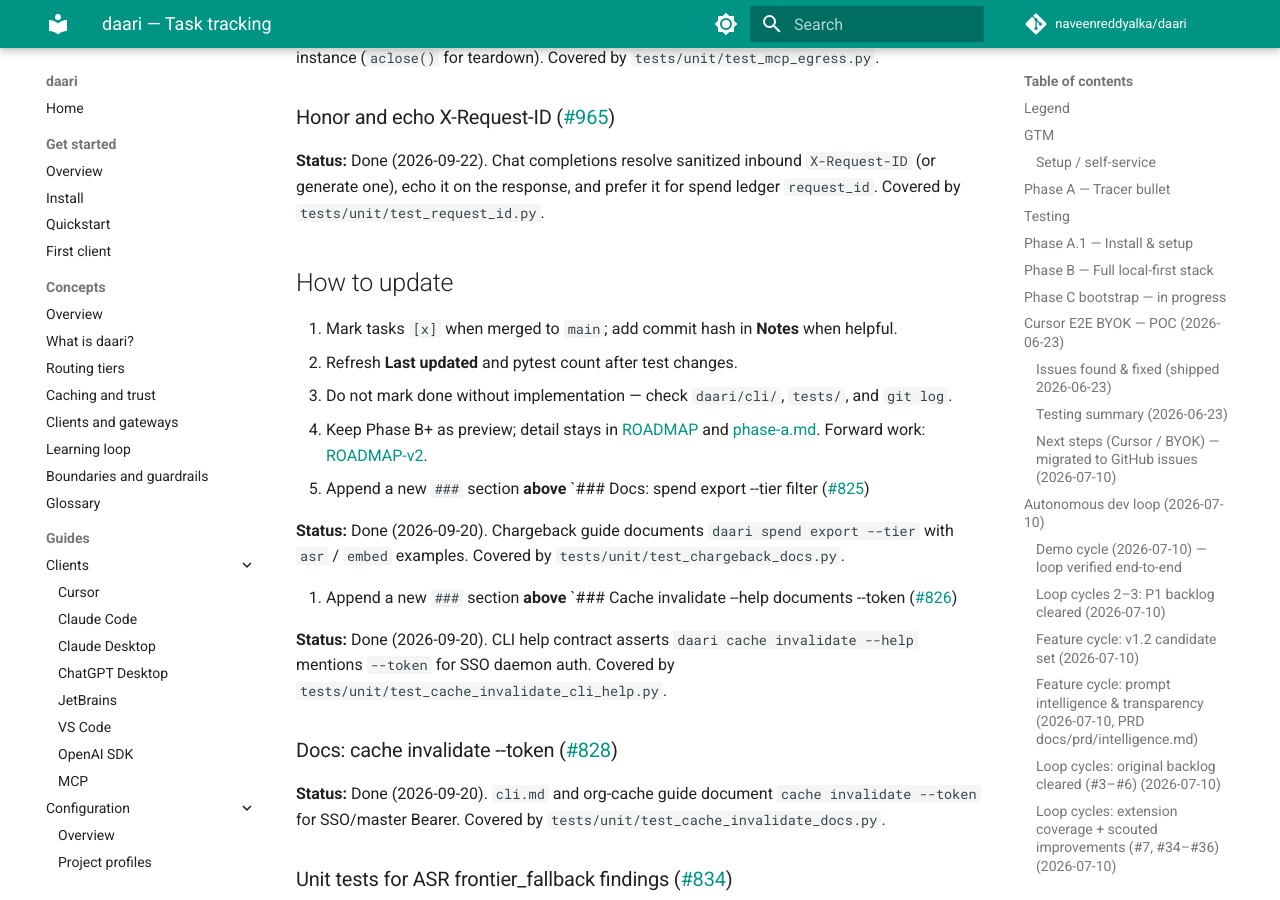
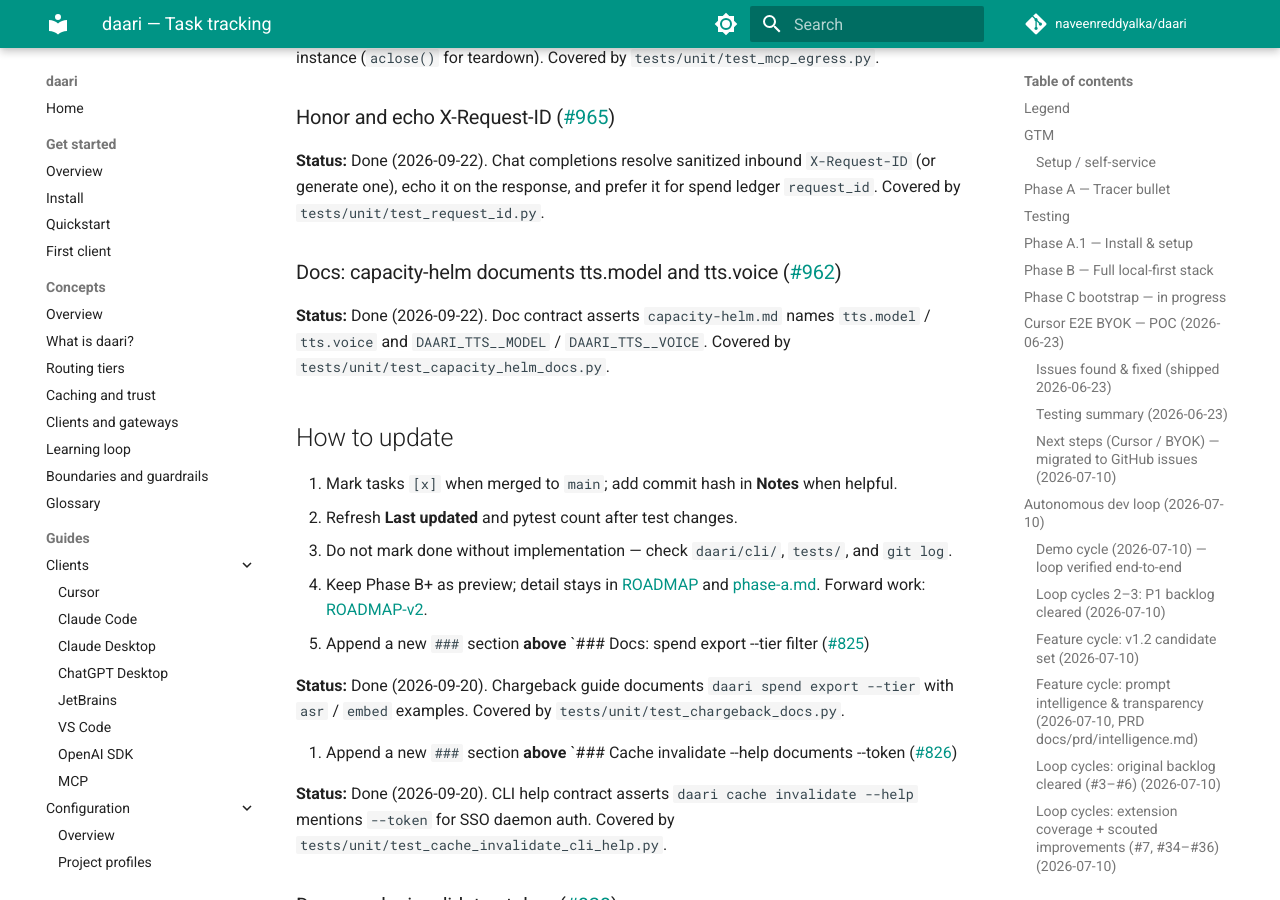
Before and after one commit to naveenreddyalka/daari, an MkDocs documentation site: the page built from docs/TRACKING.md, in a window 1280 px wide and 900 px high, scrolled down 97380 px. Built offline with MkDocs 1.6.1 and Material for MkDocs 9.7.7, drawn with Linux system fonts in a browser that asks for light colours; comment, search, counter and statistics services are not loaded.

Commit message:
chore(test): assert capacity-helm documents tts.model and tts.voice (#970)
Co-authored-by: Cursor <cursoragent@cursor.com>

```diff
--- a/docs/TRACKING.md
+++ b/docs/TRACKING.md
@@ -4090,6 +4090,13 @@ empty list adds no rows. Covered by `tests/unit/test_doctor_mcp_servers.py`.
 `X-Request-ID` (or generate one), echo it on the response, and prefer it for
 spend ledger `request_id`. Covered by `tests/unit/test_request_id.py`.
 
+### Docs: capacity-helm documents tts.model and tts.voice ([#962](https://github.com/naveenreddyalka/daari/issues/962))
+
+<!-- tracking:#962 -->
+**Status:** Done (2026-09-22). Doc contract asserts `capacity-helm.md` names
+`tts.model` / `tts.voice` and `DAARI_TTS__MODEL` / `DAARI_TTS__VOICE`. Covered by
+`tests/unit/test_capacity_helm_docs.py`.
+
 
 ## How to update
 
```
Also changed, not shown: 1 other file.
